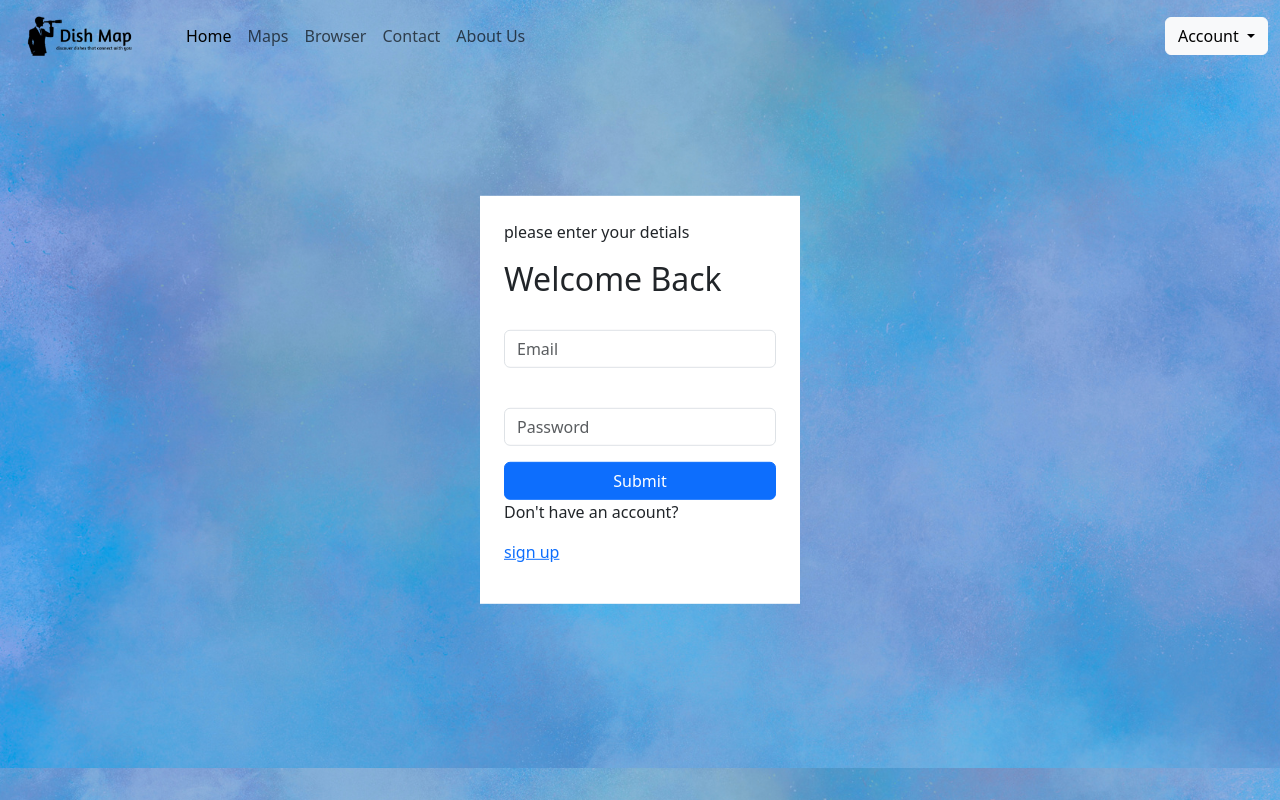
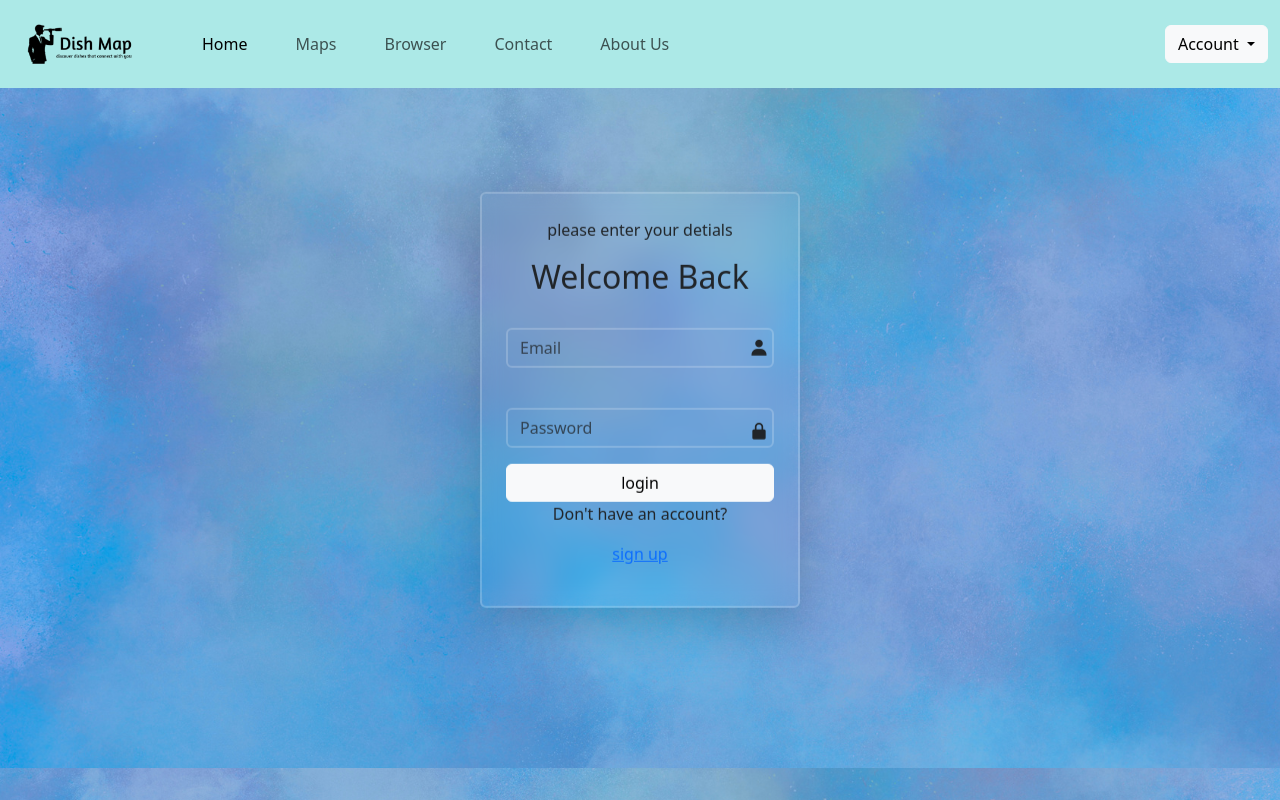
Before and after one commit to Brooklyn-STEAM/10042-Restaurant-Map-For-Cultures-With-Restricted-Diets, a Flask app: page /sign_in in a window 1280 px wide. Run offline with Flask 3, Linux system fonts and the light colour scheme.

Commit message:
Website redesign (#22)
* updates done

* update for website

* re-update

```diff
--- a/static/css/style.css
+++ b/static/css/style.css
@@ -123,29 +123,30 @@
 
 
 
-
-.filter-opition{
+.filter-opition {
   display: inline-block;
   width: 250px;
   margin-right: 10%;
 }
-.filter-accordion-body{
+
+.filter-accordion-body {
   border: 1px solid black;
 }
 
-#miniBrowserCollapser_buttonId{
+#miniBrowserCollapser_buttonId {
   background-color: transparent;
   border: none;
   width: 100%;
 }
 
 
-.categoryOfRestaurantCards{
+.categoryOfRestaurantCards {
   height: 75vmin;
   overflow-y: hidden;
   overflow-x: scroll;
   white-space: nowrap;
-    & > .card{
+
+  &>.card {
     display: inline-block;
     max-width: 100vw;
     max-height: 100vh;
@@ -154,24 +155,28 @@
     background-color: rgb(161, 206, 235);
 
 
-        & > .header-card-topButtons{
+    &>.header-card-topButtons {
       max-height: 45px;
       height: 10%;
 
 
-            & *{
+      & * {
         height: 100%;
         width: auto;
         aspect-ratio: 1 / 1;
-            };
-        };
+      }
 
-        & > .a-card-main{
+      ;
+    }
+
+    ;
+
+    &>.a-card-main {
       height: 90%;
       aspect-ratio: 1 / 2;
 
 
-            & > .sections-card-imgsBox{
+      &>.sections-card-imgsBox {
         height: 50%;
         aspect-ratio: 1 / 1;
       }
@@ -179,20 +184,74 @@
   }
 }
 
-#nav-primary{
-    background-image: url("../images/navbar_background.png");
+#nav-primary {
+  background-color:		#ace9e7 ;
 
 
-    & li:hover{
+  & li:hover {
     background-color: lightcyan;
 
   }
 
-    & li{
+  & li {
     padding: 1rem;
   }
 
 }
-.account-dropdown li{
+
+.account-dropdown li {
   padding: 0rem !important;
 }
+
+.wrapper {
+  height: 100vh;
+  /*This part is important for centering*/
+  display: grid;
+  place-items: center;
+}
+
+.typing-demo {
+  width: 22ch;
+  animation: typing 2s steps(22), blink .5s step-end infinite alternate;
+  white-space: nowrap;
+  overflow: hidden;
+  border-right: 3px solid;
+  font-family: "Jaro";
+  font-size: 2em;
+}
+
+@keyframes typing {
+  from {
+    width: 0
+  }
+}
+
+@keyframes blink {
+  50% {
+    border-color: transparent
+  }
+}
+
+body {
+  text-align: center;
+}
+
+.info {
+  position: absolute;
+  bottom: 0;
+  padding: 20px;
+}
+
+.hero {
+  position: relative;
+}
+
+.hero > .wrapper {
+  position: absolute;
+  inset: 0;
+  top: -50px;
+}
+
+nav {
+  z-index: 99;
+}
--- a/templates/components/navbar.html.jinja
+++ b/templates/components/navbar.html.jinja
@@ -1,7 +1,7 @@
 <nav class="navColor navbar navbar-expand-lg w-100" id="nav-primary">
   <section class="container-fluid">
     <a class="navbar-brand" href="/">
-      <img src="/static/images/Untitled (3).png" alt="Logo" width="150" class="d-inline-block align-text-top">
+    <img src="/static/images/Untitled (3).png" alt="Logo" width="150" class="d-inline-block align-text-top">
     </a>
 
     <button class="navbar-toggler" type="button" data-bs-toggle="collapse" data-bs-target="#navbarSupportedContent" aria-controls="navbarSupportedContent" aria-expanded="false" aria-label="Toggle navigation">
@@ -49,9 +49,7 @@
             </button>
             <ul class="dropdown-menu dropdown-menu-lg-end">
               <li>
-                <a class="dropdown-item" href="/sign_in">
-                  Sign In
-                </a>
+
               </li>
               <li>
                 <a class="dropdown-item" href="/sign_up">
--- a/templates/sign_in_page.html.jinja
+++ b/templates/sign_in_page.html.jinja
@@ -4,14 +4,47 @@
 <head>
     <meta charset="UTF-8">
     <meta name="viewport" content="width=device-width, initial-scale=1.0">
-    <title>Sign Up</title>
+    <link rel="shortcut icon " type="x-icon" href="/static/images/Untitled (2).png">
+    <title>Sign in</title>
 
     <link href="https://cdn.jsdelivr.net/npm/bootstrap@5.3.3/dist/css/bootstrap.min.css" rel="stylesheet"
         integrity="sha384-QWTKZyjpPEjISv5WaRU9OFeRpok6YctnYmDr5pNlyT2bRjXh0JMhjY6hW+ALEwIH" crossorigin="anonymous">
-
+    <link rel="stylesheet" href="/static/css/style.css">
+    <link href='https://unpkg.com/boxicons@2.1.4/css/boxicons.min.css' rel='stylesheet'>
+       <link
+    rel="stylesheet"
+    href="https://cdnjs.cloudflare.com/ajax/libs/animate.css/4.1.1/animate.min.css"
+  />
     <style>
         body {
             background-image: url('/static/background.png');
+        }
+
+        .ball {
+            background: transparent;
+            border: 2px solid rgba(255, 255, 255, .2);
+            backdrop-filter: blur(10px);
+
+        }
+
+        .opacity-50 {
+            opacity: 50%;
+        }
+
+        .input-box i {
+            position: absolute;
+            right: 29px;
+            top: 36%;
+            transform: translateY(-20%);
+            font-size: 20px;
+
+        }
+
+        .logo i {
+            position: absolute;
+            right: 29px;
+            top: 55%;
+            font-size: 20px;
         }
     </style>
 </head>
@@ -24,30 +57,37 @@
         {{ message }}
     </div>
     {% endfor %}
-
-    <div class="container   col-3  rounded-0  position-absolute top-50 start-50 translate-middle p-4 bg-white">
+    <div class="">
+        <div
+            class=" ball container   col-3   position-absolute top-50 start-50 translate-middle p-4  shadow-lg p-3 mb-5  rounded animate__animated animate__fadeIn animation__slower">
             <p>please enter your detials </p>
             <h2>Welcome Back</h2>
             <form action="/sign_in" method="post">
-            <div class=" mb-3">
+                <div class=" input-box mb-3">
+                    <label class=" form-label" id="basic-addon1"></label>
+                    <input type="text" class=" ball  form-control" aria-label="Username" aria-describedby="basic-addon1"
+                        name="email" required value="{{ request.form.get('email', '') }}" placeholder="Email">
+                    <i class='bx bxs-user'></i>
+
+
+                </div>
+                <div class=" logo mb-3">
                     <label class="form-label" id="basic-addon1"></label>
-                <input type="text" class="form-control" aria-label="Username" aria-describedby="basic-addon1"
-                    name="email" required value="{{ request.form.get('email', '') }}" placeholder="Email">
-            </div>
-            <div class=" mb-3">
-                <label class="form-label" id="basic-addon1"></label>
-                <input type="password" class="form-control" aria-label="Username" aria-describedby="basic-addon1"
-                    name="password" required value="{{ request.form.get('password','')}}" placeholder="Password">
+                    <input type="password" class=" ball form-control" aria-label="Username"
+                        aria-describedby="basic-addon1" name="password" required
+                        value="{{ request.form.get('password','')}}" placeholder="Password">
+                    <i class='bx bxs-lock-alt'></i>
 
                 </div>
                 <div class="d-grid gap-2">
-                <button type="submit" class="btn btn-primary ">Submit</button>
+                    <button type="submit" class="btn btn-light ">login</button>
                 </div>
 
-            <p>Don't have an account? </p><p><a href="/sign_up" class="link-underline-primary">sign up</a></p>
+                <p>Don't have an account? </p>
+                <p><a href="/sign_up" class="link-underline-primary">sign up</a></p>
             </form>
         </div>
-
+    </div>
 
 
 
```
Also changed, not shown: templates/about_us_page.html.jinja (deleted, +0 -22 lines), templates/home_page.html.jinja (+94 -58 lines), templates/sign_up_page.html.jinja (+25 -11 lines), static/Untitled design (2).png (added), static/images/Untitled (2).png (added). Lines whose indentation alone changed are shown as unchanged.
